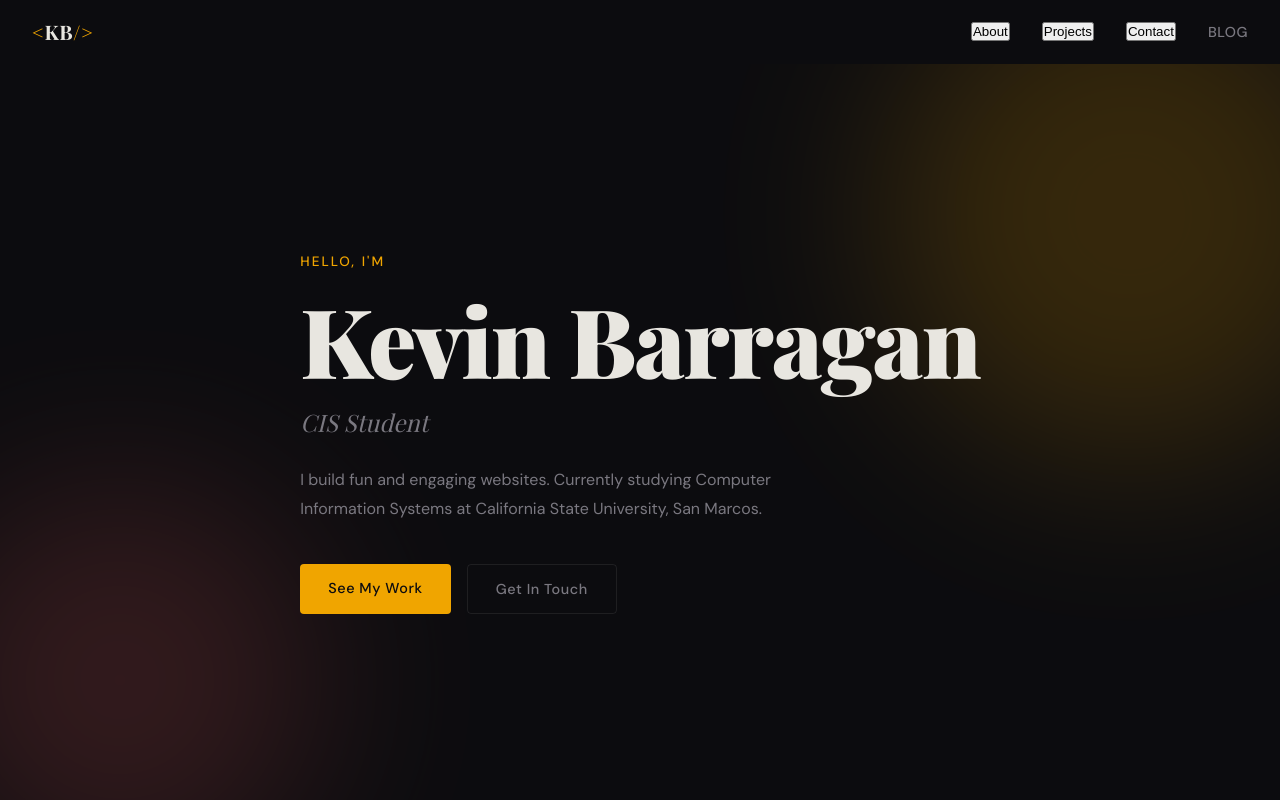
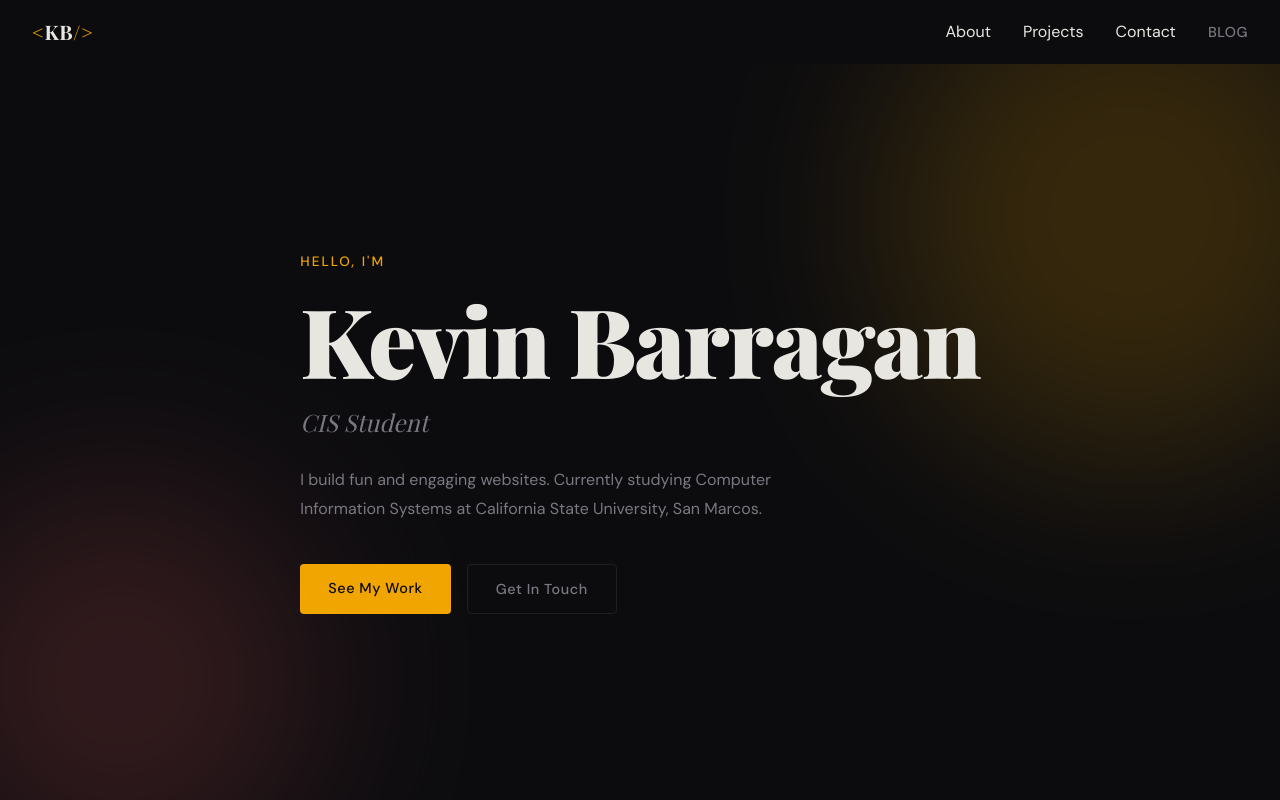
Before and after one commit to kbbarragan22/my-portfolio, a React (Vite) app: page / in a window 1280 px wide. Shown: the top 800 px of the page. Built offline with nearby package versions, Linux system fonts and the light colour scheme.

Commit message:
Update index.css

```diff
--- a/src/index.css
+++ b/src/index.css
@@ -114,6 +114,16 @@ body {
 .nav-links a:hover::after,
 .nav-links a.active::after {
   width: 100%;
+}
+
+.nav-scroll-btn {
+  background: none;
+  border: none;
+  color: inherit;
+  font: inherit;
+  cursor: pointer;
+  padding: 0;
+  letter-spacing: inherit;
 }
 
 /* ── Buttons ── */
```
